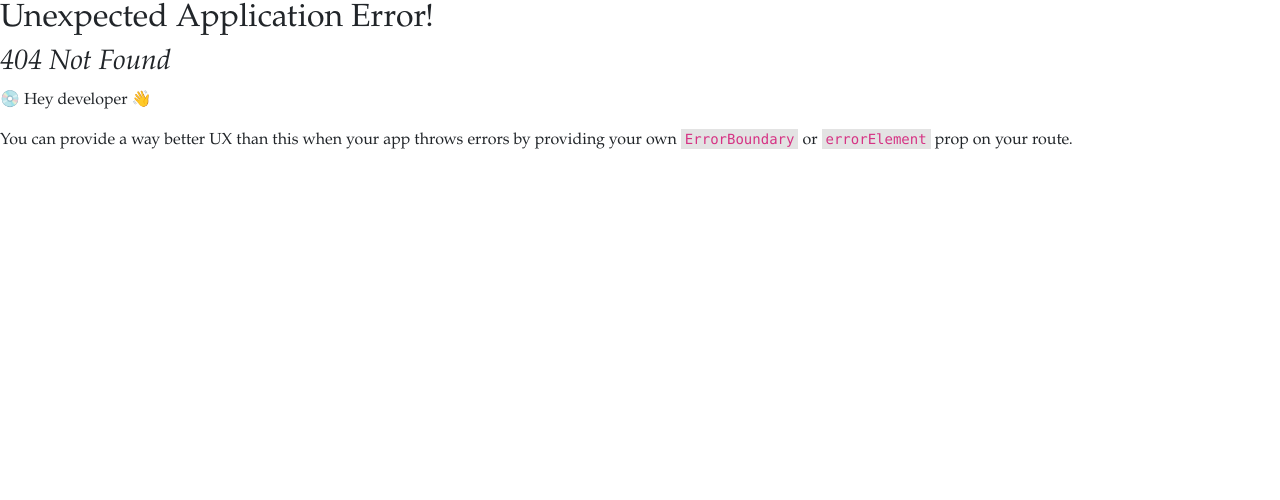
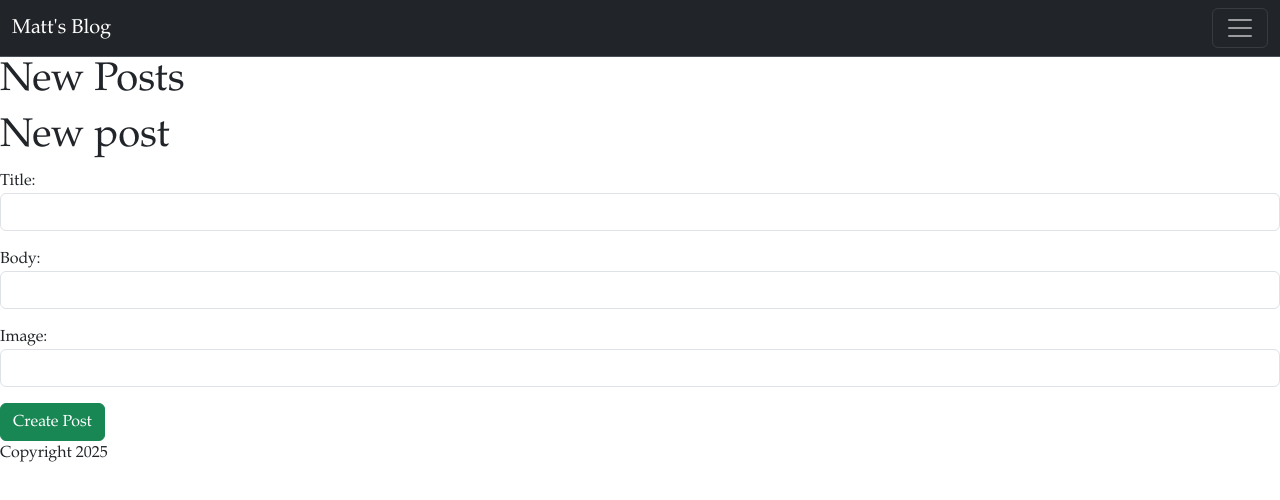
Before and after one commit to mchip48/blog-frontend, a React (Vite) app: page /posts/new in a window 1280 px wide. Before the commit this address had no page. Shown: the top 500 px of the page. Built offline with nearby package versions, Linux system fonts and the light colour scheme.

Commit message:
Updated App.jsx and created PostsNewPage file. updated header with Links and to=

```diff
--- a/src/App.jsx
+++ b/src/App.jsx
@@ -5,6 +5,7 @@ import { Header } from "./Header";
 // import { PostsPage } from "./PostsPage";
 import { HomePage } from "./HomePage";
 import { PostsIndexPage } from "./PostsIndexPage";
+import { PostsNewPage } from "./PostsNewPage";
 import { SignupPage } from "./SignupPage";
 import { LoginPage } from "./LoginPage";
 import { Footer } from "./Footer";
@@ -29,6 +30,10 @@ const router = createBrowserRouter([
       {
         path: "/posts",
         element: <PostsIndexPage />
+      },
+      {
+        path: "/posts/new",
+        element: <PostsNewPage />
       },
       {
         path: "/signup",
--- a/src/Header.jsx
+++ b/src/Header.jsx
@@ -18,10 +18,10 @@ export function Header() {
               <Link className="nav-link active" aria-current="page" to="/">Home</Link>
             </li>
             <li className="nav-item">
-              <a className="nav-link" href="#posts-index">All Posts</a>
+              <Link className="nav-link" to="/posts">All Posts</Link>
             </li>
             <li className="nav-item">
-              <a className="nav-link" href="#posts-new">New Post</a>
+              <Link className="nav-link" to="/posts/new">New Post</Link>
             </li>
             {email ? (
               <>
--- /dev/null
+++ b/src/PostsNewPage.jsx
@@ -0,0 +1,21 @@
+import axios from "axios";
+import { useNavigate } from "react-router-dom";
+import { PostsNew } from "./PostsNew";
+
+export function PostsNewPage() {
+  const navigate = useNavigate();
+
+  const handleCreate = (params) => {
+    axios.post("/posts.json", params).then((response) => {
+      console.log(response.data);
+      navigate("/posts");
+    });
+  };
+
+  return (
+    <div>
+      <h1>New Posts</h1>
+      <PostsNew onCreate={handleCreate} />
+    </div>
+  );
+}
```
